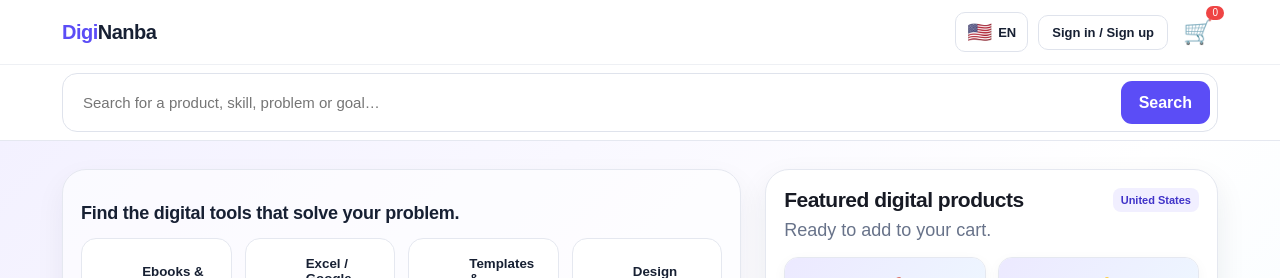
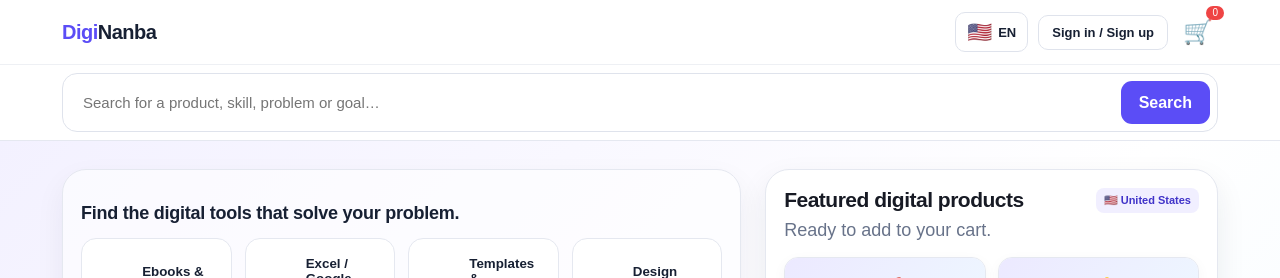
Before and after one commit to agnengineeringselectricals-crypto/diginanba, a Next.js app: page / in a window 1280 px wide. Shown: the top 278 px of the page. Built offline with nearby package versions, Linux system fonts and the light colour scheme; no server answers; the database is empty.

Commit message:
Remove featured market label and show country flag

```diff
--- a/app/HomePageClient.tsx
+++ b/app/HomePageClient.tsx
@@ -199,7 +199,7 @@
           <aside className="ref-featured-panel" aria-label="Featured digital products">
             <div className="ref-featured-head">
               <div><h2>Featured digital products</h2><p>Ready to add to your cart.</p></div>
-              <span>{marketName}</span>
+              <span className="ref-featured-market"><span className="ref-featured-market-flag">{countryFlag}</span> {marketName}</span>
             </div>
             <div className="ref-featured-grid">
               {products.slice(0, 6).map((product) => <article className="ref-featured-card" key={product.id}>
```
